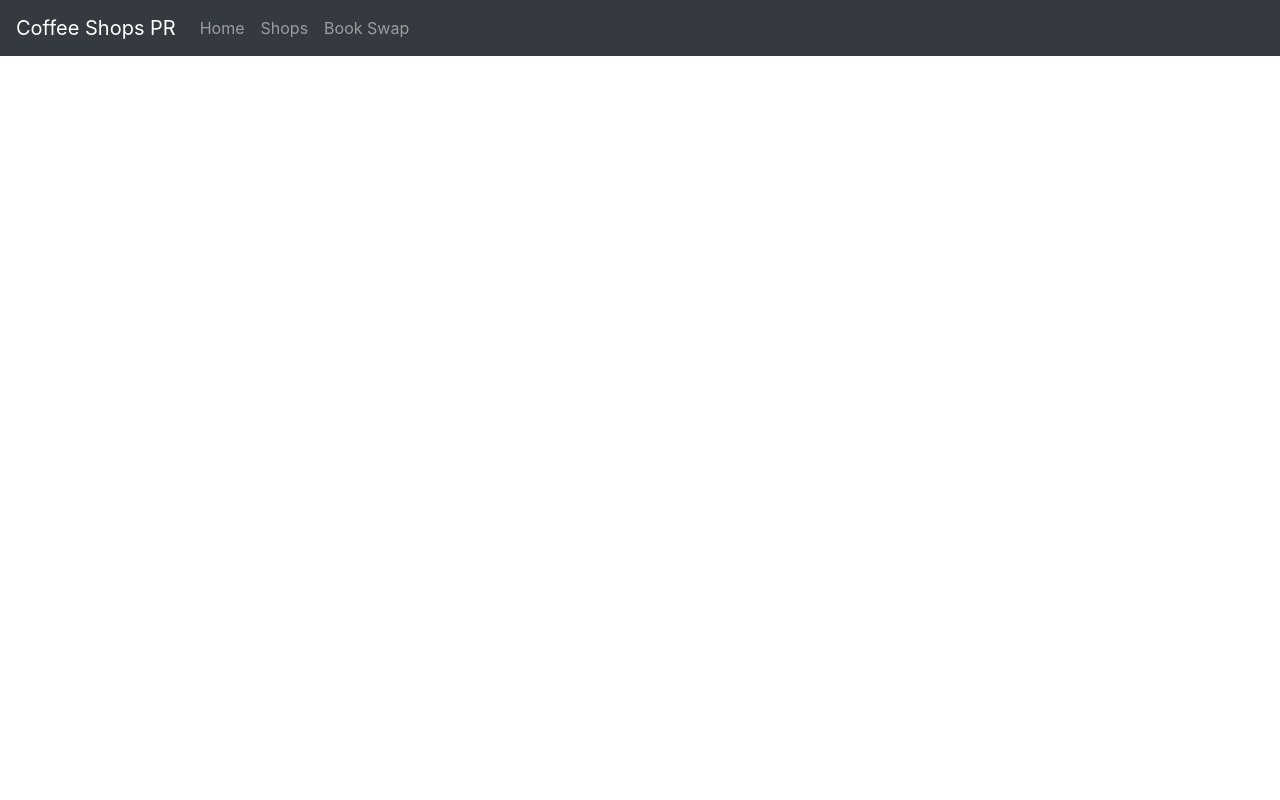
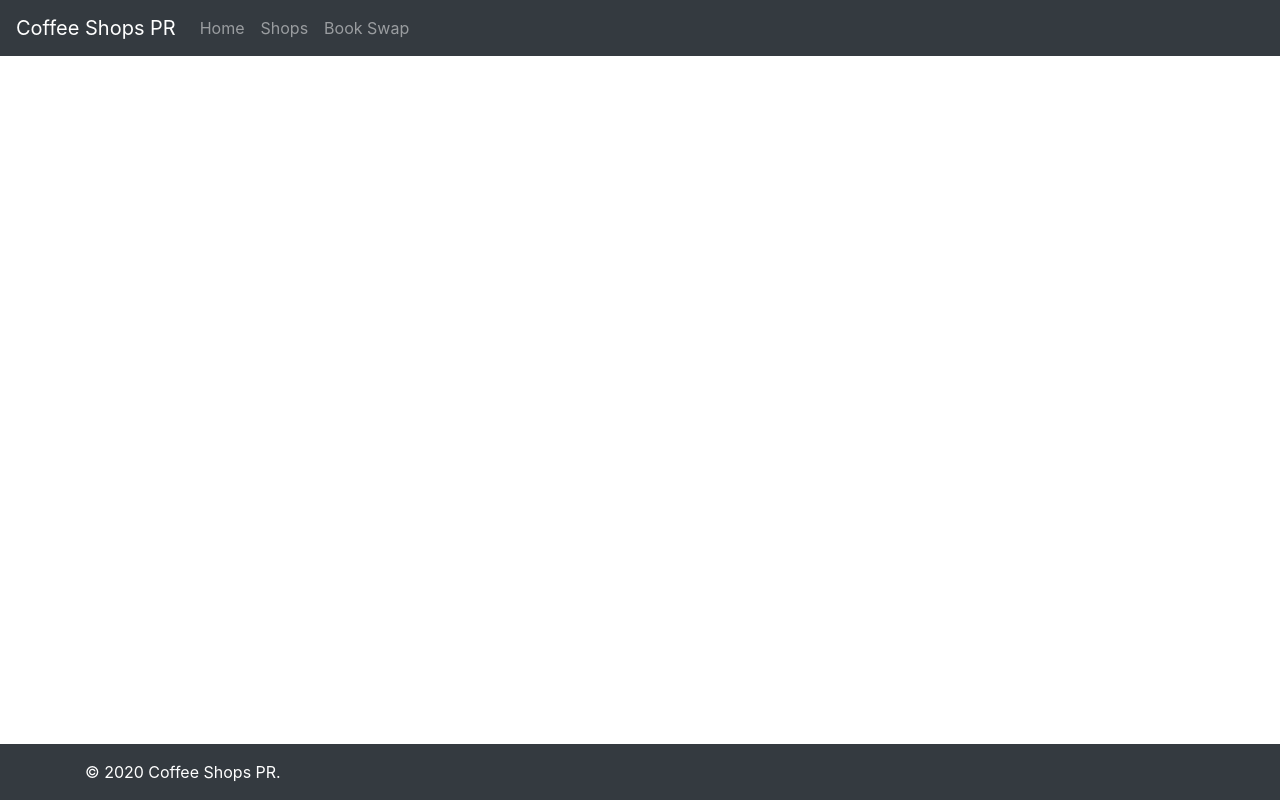
Before and after one commit to carlosrivera22/CoffeeShopsPR, a React (Create React App) app in the folder coffee-front/: page / in a window 1280 px wide. Built offline with nearby package versions, Linux system fonts and the light colour scheme.

Commit message:
Add footer

```diff
--- a/coffee-front/public/index.html
+++ b/coffee-front/public/index.html
@@ -1,5 +1,5 @@
 <!DOCTYPE html>
-<html lang="en">
+<html lang="en" class="h-100">
   <head>
     <meta charset="utf-8" />
     <link rel="icon" href="%PUBLIC_URL%/favicon.ico" />
@@ -34,9 +34,9 @@
     -->
     <title>React App</title>
   </head>
-  <body>
+  <body class="h-100">
     <noscript>You need to enable JavaScript to run this app.</noscript>
-    <div id="root"></div>
+    <div id="root" class="d-flex flex-column h-100"></div>
     <!--
       This HTML file is a template.
       If you open it directly in the browser, you will see an empty page.
--- a/coffee-front/src/App.css
+++ b/coffee-front/src/App.css
@@ -36,3 +36,7 @@
     transform: rotate(360deg);
   }
 }
+
+main > .container {
+  padding: 60px 15px 0;
+}
--- a/coffee-front/src/App.js
+++ b/coffee-front/src/App.js
@@ -3,6 +3,7 @@ import './App.css';
 
 import ShopList from './components/ShopList/ShopList';
 import Navigation from './components/Navigation/Navigation';
+import Footer from './components/Footer/Footer';
 import {Route, BrowserRouter, Switch} from 'react-router-dom'
 
 function App() {
@@ -14,6 +15,7 @@ function App() {
           <Route exact path='/list' component={ShopList} />
         </Switch>
       </div>
+      <Footer/>
     </BrowserRouter>
   );
 }
--- /dev/null
+++ b/coffee-front/src/components/Footer/Footer.js
@@ -0,0 +1,11 @@
+import React from 'react';
+
+const Footer = () => {
+    return (
+        <footer className='footer mt-auto py-3 bg-dark text-white'>
+            <div className='container'>&copy; 2020 Coffee Shops PR.</div>
+        </footer>
+     );
+}
+
+export default Footer;
```
